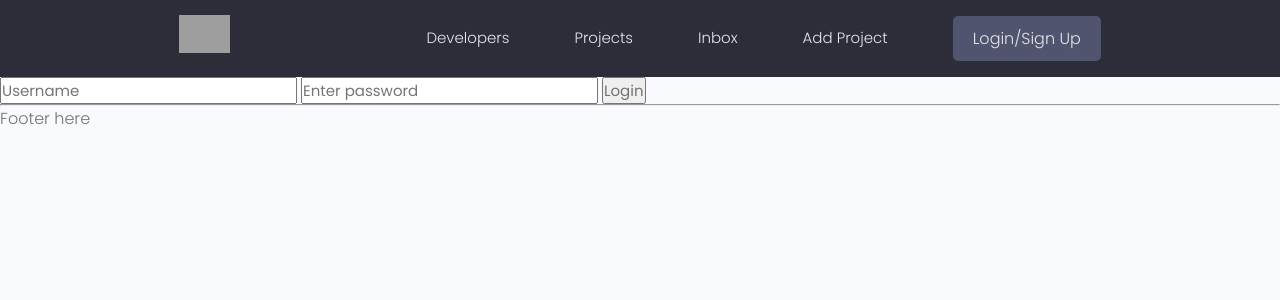
After one commit to rahulXs/django-devsearch, a Django app: page /login/ in a window 1280 px wide. The commit adds this page. Shown: the top 300 px of the page. Run offline with Django 3.2, Linux system fonts and the light colour scheme; some libraries are stand-ins or nearby versions; grey boxes are pictures that could not be loaded.

Commit message:
Add user login

```diff
--- a/templates/navbar.html
+++ b/templates/navbar.html
@@ -17,7 +17,12 @@
           <li class="header__menuItem"><a href="{% url 'projects' %}">Projects</a></li>
           <li class="header__menuItem"><a href="">Inbox</a></li>
           <li class="header__menuItem"><a href="{% url 'create-project' %}">Add Project</a></li>
-          <li class="header__menuItem"><a href="" class="btn btn--sub">Login/Sign Up</a></li>
+
+          {% if request.user.is_authenticated %}
+          <li class="header__menuItem"><a href="{% url 'login' %}" class="btn btn--sub">Logout</a></li>
+          {% else %}
+          <li class="header__menuItem"><a href="[% url 'login' %}" class="btn btn--sub">Login/Sign Up</a></li>
+          {% endif %}
         </ul>
       </nav>
     </div>
--- /dev/null
+++ b/users/templates/users/login_register.html
@@ -0,0 +1,12 @@
+{% extends 'main.html' %}
+
+{% block content %}
+
+<form action="{% url 'login' %}" method="POST">
+    {% csrf_token %}
+    <input type="text" name="username" placeholder="Username">
+    <input type="password" name="password" placeholder="Enter password">
+    <input type="submit" value="Login">
+</form>
+
+{% endblock %}
--- a/users/urls.py
+++ b/users/urls.py
@@ -2,6 +2,8 @@ from django.urls import path
 from . import views
 
 urlpatterns = [
+    path('login/', views.loginPage, name='login'),
+
     path('', views.profiles, name="profiles"),
     path('profile/<str:pk>', views.userProfiles, name="user-profile"),
 ]
--- a/users/views.py
+++ b/users/views.py
@@ -1,7 +1,29 @@
 from django.shortcuts import render
+from django.contrib.auth import login, authenticate
+from django.contrib.auth.models import User
+
 from .models import Profile
 
 # Create your views here.
+def loginPage(request):
+    if request.method == 'POST':
+        username = request.POST['username']
+        password = request.POST['password']
+
+        try:
+            user = User.objects.get(username=username)
+        except:
+            print('Username does not exist')
+
+        user = authenticate(request, username=username, password=password)
+
+        if user is not None:
+            login(request, user)
+            return redirect('profiles')
+        else:
+            print('Username OR password is incorrect')
+
+    return render(request, 'users/login_register.html')
 
 def profiles(request):
     profiles = Profile.objects.all()
```
Also changed, not shown: db.sqlite3.
